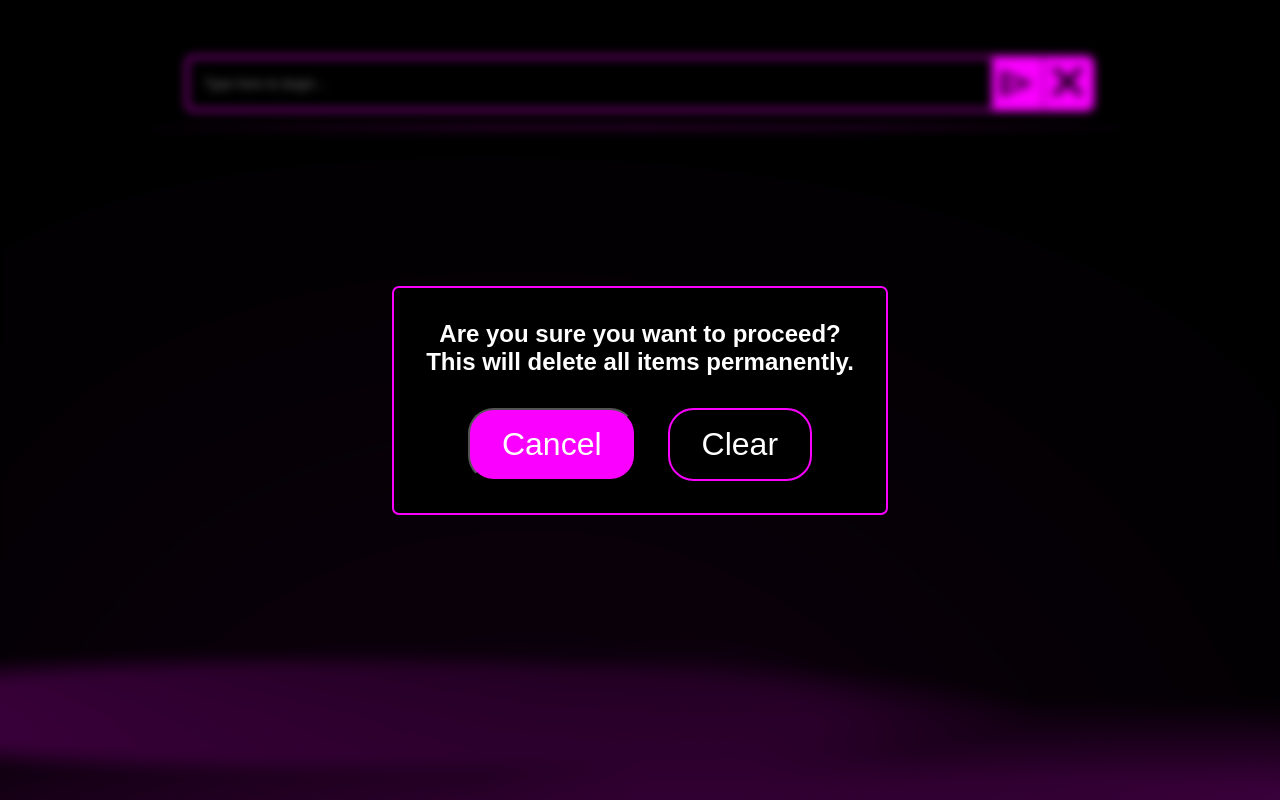
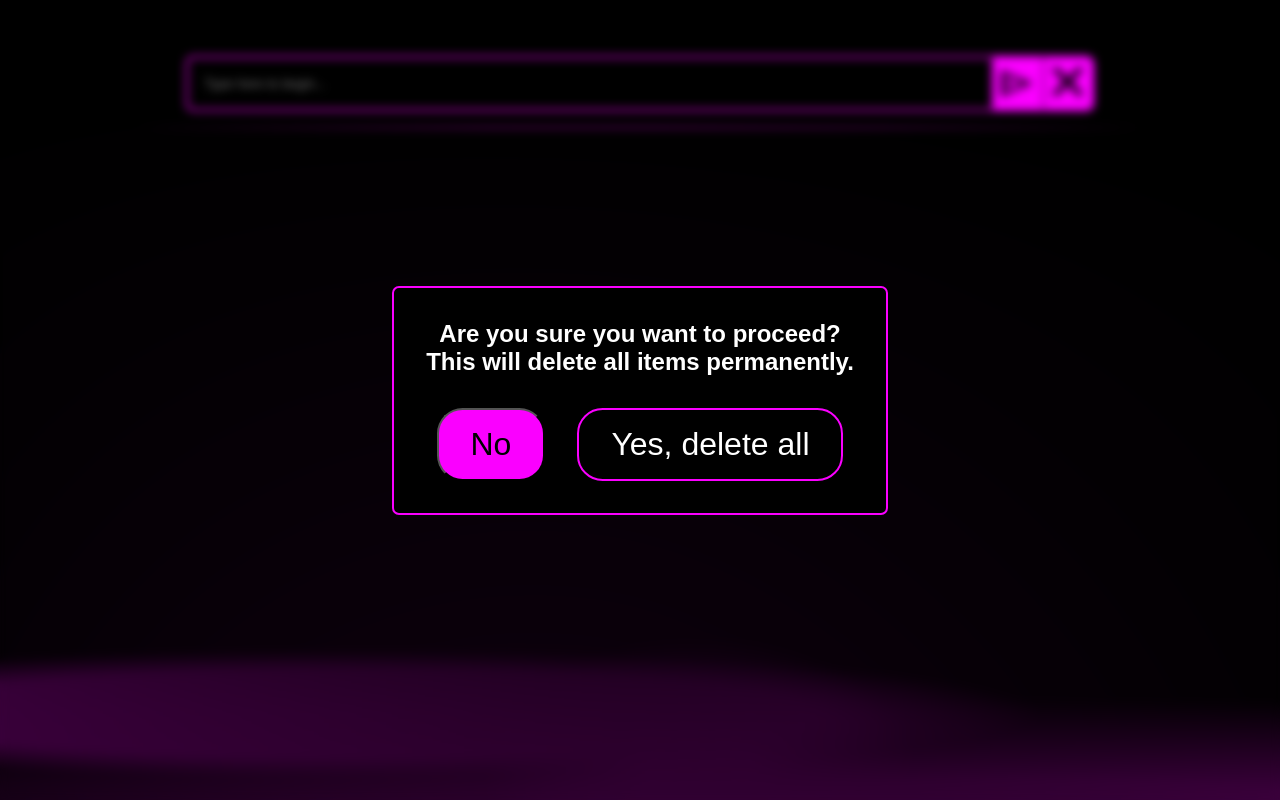
Before and after one commit to ZeSved/ToDo-app, a React (Vite) app: page / in a window 1280 px wide. Both pictures are taken after a click on the button 1067 px from the left and 83 px from the top of the page. Built offline with nearby package versions, Linux system fonts and the light colour scheme.

Commit message:
made clear popup easier to use

```diff
--- a/src/components/ClearItems.tsx
+++ b/src/components/ClearItems.tsx
@@ -11,7 +11,7 @@ export default function ClearItems({ setItems, display, setDisplay }: ClearItems
 					<button
 						onClick={() => setDisplay(!display)}
 						className={styles.cancelBtn}>
-						Cancel
+						No
 					</button>
 					<button
 						onClick={() => {
@@ -19,7 +19,7 @@ export default function ClearItems({ setItems, display, setDisplay }: ClearItems
 							setItems([])
 						}}
 						className={styles.clearBtn}>
-						Clear
+						Yes, delete all
 					</button>
 				</div>
 			</div>
--- a/src/components/styles/ClearItems.module.css
+++ b/src/components/styles/ClearItems.module.css
@@ -30,6 +30,7 @@ h2 {
 }
 
 .cancelBtn {
+  color: black;
   background-color: #fa00ff;
 }
 
```
